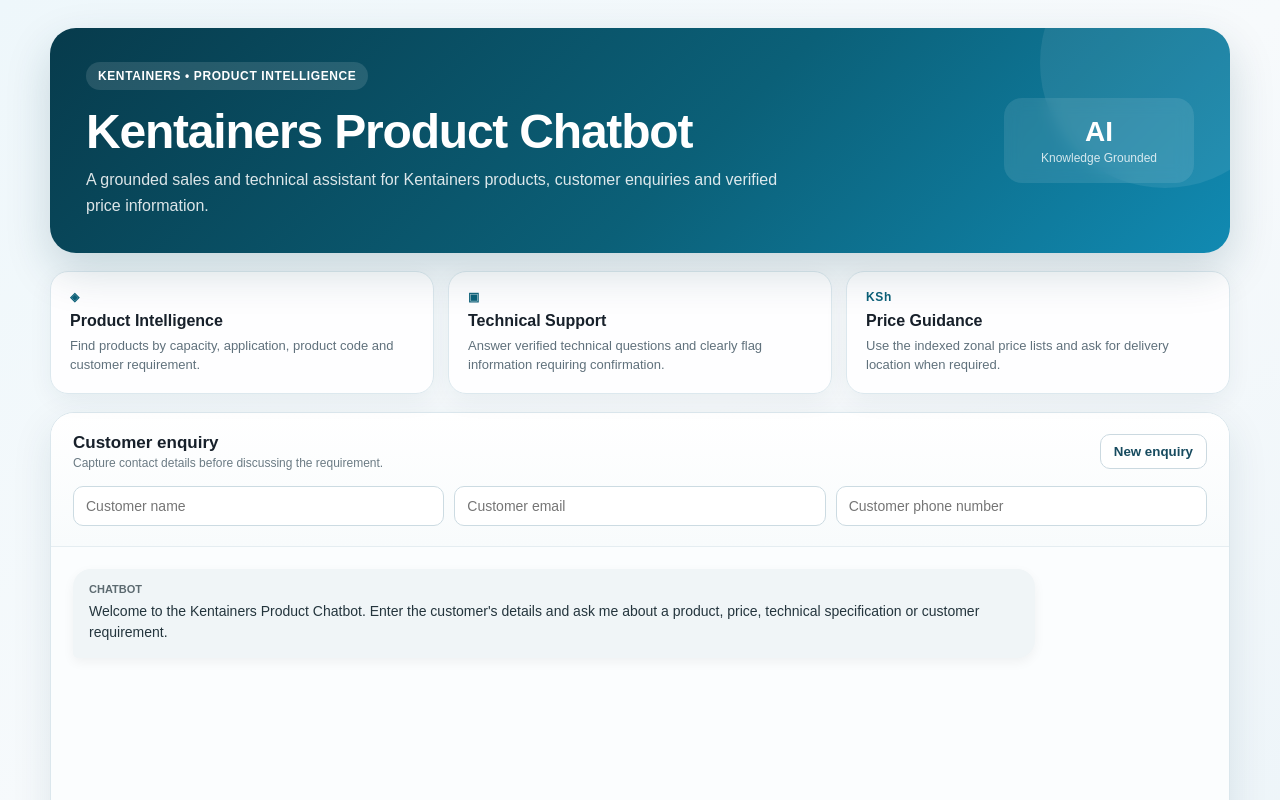
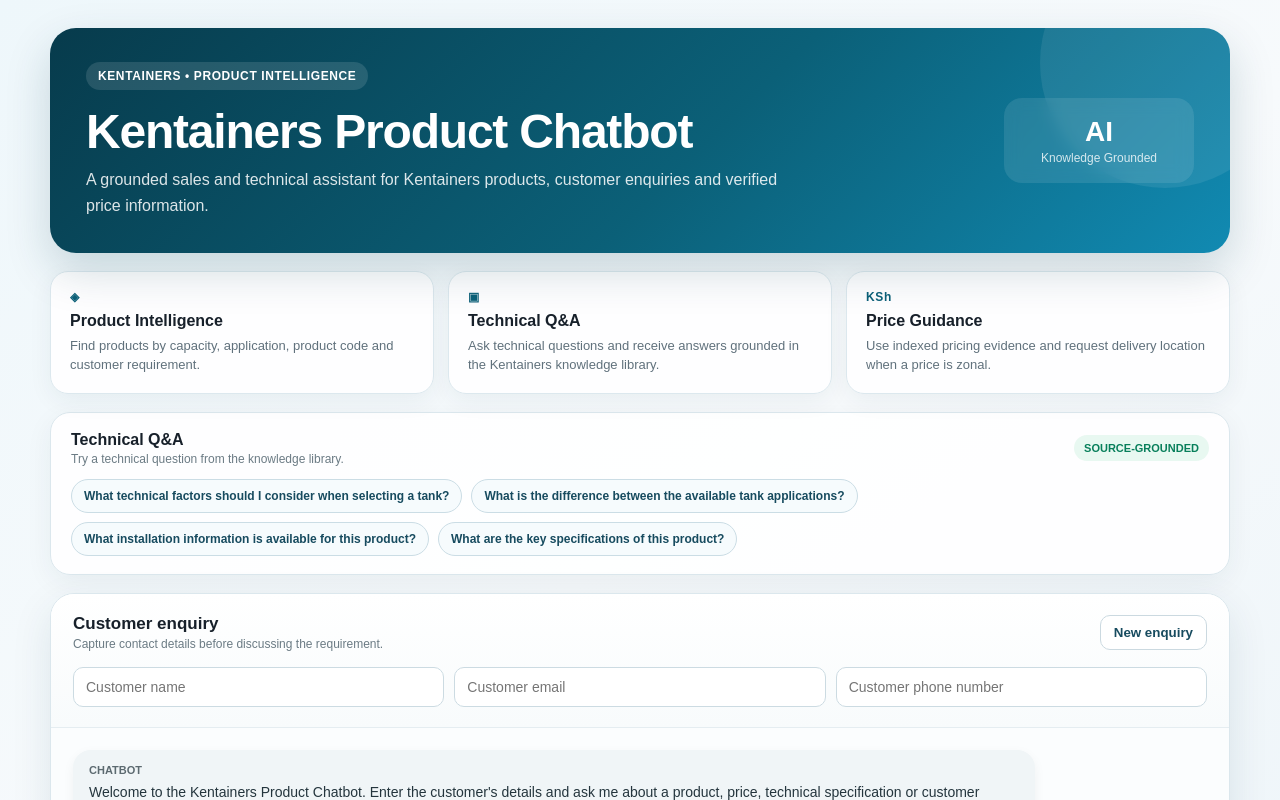
Before and after one commit to mangofredrick/Kentainers-Product-AI, a Next.js app: page / in a window 1280 px wide. Shown: the top 800 px of the page. Built offline with nearby package versions, Linux system fonts and the light colour scheme.

Commit message:
Add technical Q&A quick prompts and polished knowledge-library UI

```diff
--- a/app/page.tsx
+++ b/app/page.tsx
@@ -5,8 +5,15 @@
 
 const capabilities=[
  {icon:"◈",title:"Product Intelligence",text:"Find products by capacity, application, product code and customer requirement."},
- {icon:"▣",title:"Technical Support",text:"Answer verified technical questions and clearly flag information requiring confirmation."},
- {icon:"KSh",title:"Price Guidance",text:"Use the indexed zonal price lists and ask for delivery location when required."}
+ {icon:"▣",title:"Technical Q&A",text:"Ask technical questions and receive answers grounded in the Kentainers knowledge library."},
+ {icon:"KSh",title:"Price Guidance",text:"Use indexed pricing evidence and request delivery location when a price is zonal."}
+];
+
+const technicalQuestions=[
+ "What technical factors should I consider when selecting a tank?",
+ "What is the difference between the available tank applications?",
+ "What installation information is available for this product?",
+ "What are the key specifications of this product?"
 ];
 
 export default function Home(){
@@ -23,6 +30,11 @@
   setMessages([{role:"assistant",text:"New customer enquiry started. Enter the customer's name, email and phone number, then ask your product or technical question."}]);
  }
 
+ function useQuestion(question:string){
+  setInput(question);
+  window.setTimeout(()=>document.getElementById("chat-input")?.focus(),0);
+ }
+
  async function send(){
   const question=input.trim();
   if(!question||loading)return;
@@ -35,7 +47,7 @@
    const res=await fetch("/api/chat",{method:"POST",headers:{"Content-Type":"application/json"},body:JSON.stringify({message,customer:{name:customerName,email:customerEmail,phone:customerPhone}})});
    const data=await res.json();
    if(data.enquiryId)setEnquiryId(data.enquiryId);
-   setMessages(m=>[...m,{role:"assistant",text:data.answer||"I could not process that request.",sources:data.sources,enquiryId:data.enquiryId}]);
+   setMessages(m=>[...m,{role:"assistant",text:data.answer||"I could not process that request.",enquiryId:data.enquiryId}]);
   }catch{
    setMessages(m=>[...m,{role:"assistant",text:"The service is temporarily unavailable. Please try again."}]);
   }finally{setLoading(false);}
@@ -60,6 +72,16 @@
 
    <section style={{display:"grid",gridTemplateColumns:"repeat(auto-fit,minmax(230px,1fr))",gap:14,margin:"18px 0"}}>
     {capabilities.map(c=><div key={c.title} style={{background:"rgba(255,255,255,.9)",border:"1px solid #dce8ee",borderRadius:18,padding:"18px 19px",boxShadow:"0 7px 24px rgba(18,59,76,.06)"}}><div style={{fontSize:12,fontWeight:900,color:"#0b6078",letterSpacing:.7}}>{c.icon}</div><h3 style={{margin:"8px 0 6px",fontSize:16}}>{c.title}</h3><p style={{margin:0,color:"#60717c",fontSize:13,lineHeight:1.5}}>{c.text}</p></div>)}
+   </section>
+
+   <section style={{background:"rgba(255,255,255,.92)",border:"1px solid #dbe7ed",borderRadius:20,padding:"18px 20px",marginBottom:18,boxShadow:"0 8px 28px rgba(18,59,76,.06)"}}>
+    <div style={{display:"flex",justifyContent:"space-between",alignItems:"center",gap:12,flexWrap:"wrap"}}>
+     <div><div style={{fontWeight:900,fontSize:16}}>Technical Q&A</div><div style={{fontSize:12,color:"#6b7b84",marginTop:3}}>Try a technical question from the knowledge library.</div></div>
+     <div style={{fontSize:11,fontWeight:800,color:"#087f5b",background:"#e8f8f1",padding:"7px 10px",borderRadius:999}}>SOURCE-GROUNDED</div>
+    </div>
+    <div style={{display:"flex",gap:9,flexWrap:"wrap",marginTop:13}}>
+     {technicalQuestions.map(q=><button key={q} onClick={()=>useQuestion(q)} style={chipStyle}>{q}</button>)}
+    </div>
    </section>
 
    <div style={{background:"rgba(255,255,255,.96)",border:"1px solid #dbe7ed",borderRadius:24,boxShadow:"0 14px 40px rgba(18,59,76,.1)",overflow:"hidden"}}>
@@ -88,10 +110,10 @@
 
     <section style={{padding:"16px 22px 22px",borderTop:"1px solid #e4edf1",background:"white"}}>
      <div style={{display:"flex",gap:10,alignItems:"stretch"}}>
-      <input value={input} onChange={e=>setInput(e.target.value)} onKeyDown={e=>e.key==="Enter"&&send()} placeholder="Ask about a product, price, dimensions, application or technical requirement…" style={{...inputStyle,flex:1,fontSize:14,padding:"14px 15px"}}/>
+      <input id="chat-input" value={input} onChange={e=>setInput(e.target.value)} onKeyDown={e=>e.key==="Enter"&&send()} placeholder="Ask about a product, price, dimensions, application or technical requirement…" style={{...inputStyle,flex:1,fontSize:14,padding:"14px 15px"}}/>
       <button onClick={send} disabled={loading||!input.trim()} style={{minWidth:125,padding:"0 18px",border:0,borderRadius:12,background:loading||!input.trim()?"#b8c7ce":"#073b4c",color:"white",fontWeight:900,cursor:loading?"wait":"pointer"}}>{loading?"Checking…":"Ask Chatbot"}</button>
      </div>
-     <div style={{fontSize:10,color:"#7a8990",marginTop:9}}>Answers are grounded in available Kentainers catalogue/website evidence. Confirm current commercial and engineering details before final quotation or installation.</div>
+     <div style={{fontSize:10,color:"#7a8990",marginTop:9}}>Answers are grounded in available Kentainers catalogue, technical library and website evidence. Confirm current commercial and engineering details before final quotation or installation.</div>
     </section>
    </div>
   </div>
@@ -99,3 +121,4 @@
 }
 
 const inputStyle:CSSProperties={padding:"11px 12px",border:"1px solid #ccdbe2",borderRadius:10,outline:"none",background:"white",color:"#1e3038",fontSize:14};
+const chipStyle:CSSProperties={border:"1px solid #cbdde5",background:"#f6fbfd",color:"#174b5f",borderRadius:999,padding:"9px 12px",fontSize:12,fontWeight:800,cursor:"pointer"};
```
